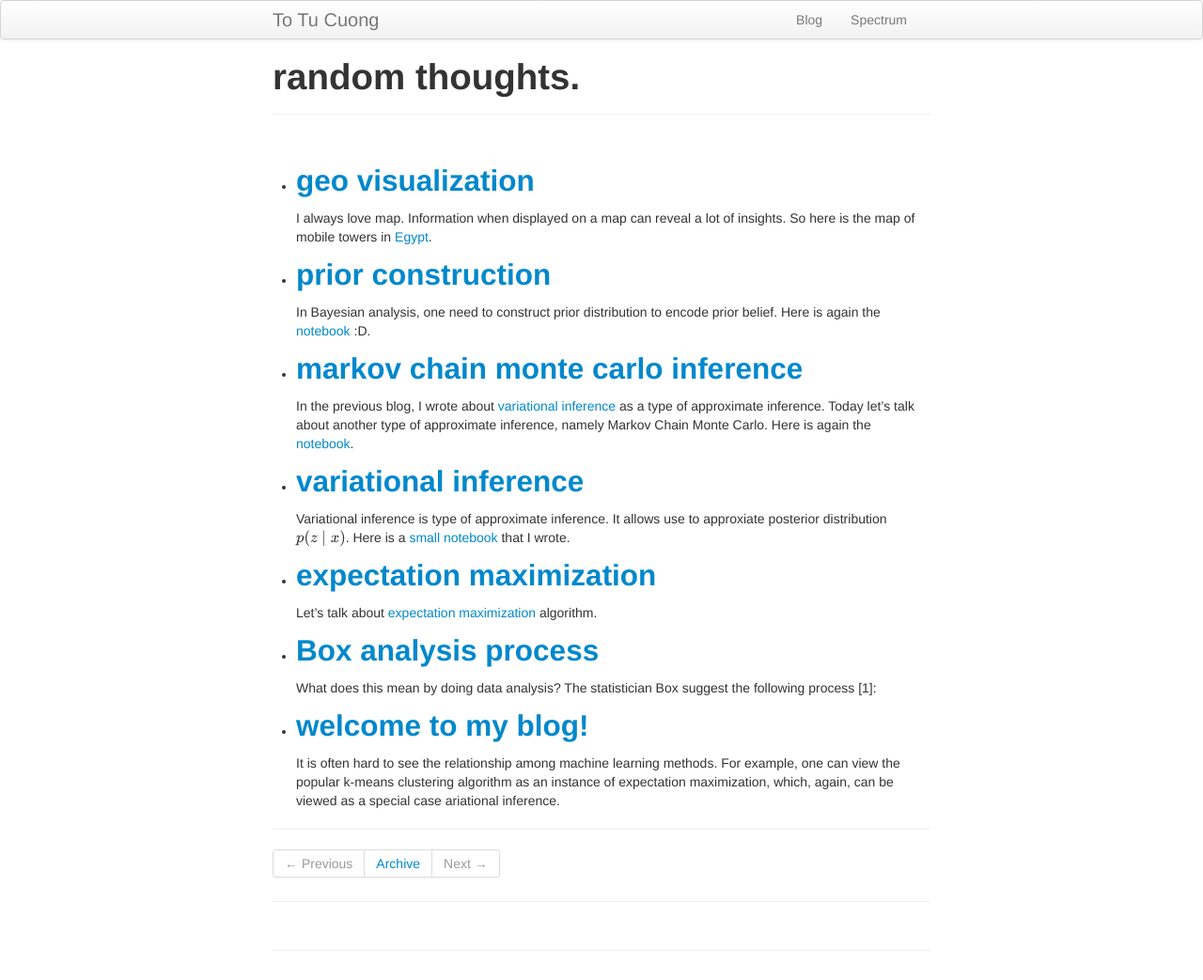
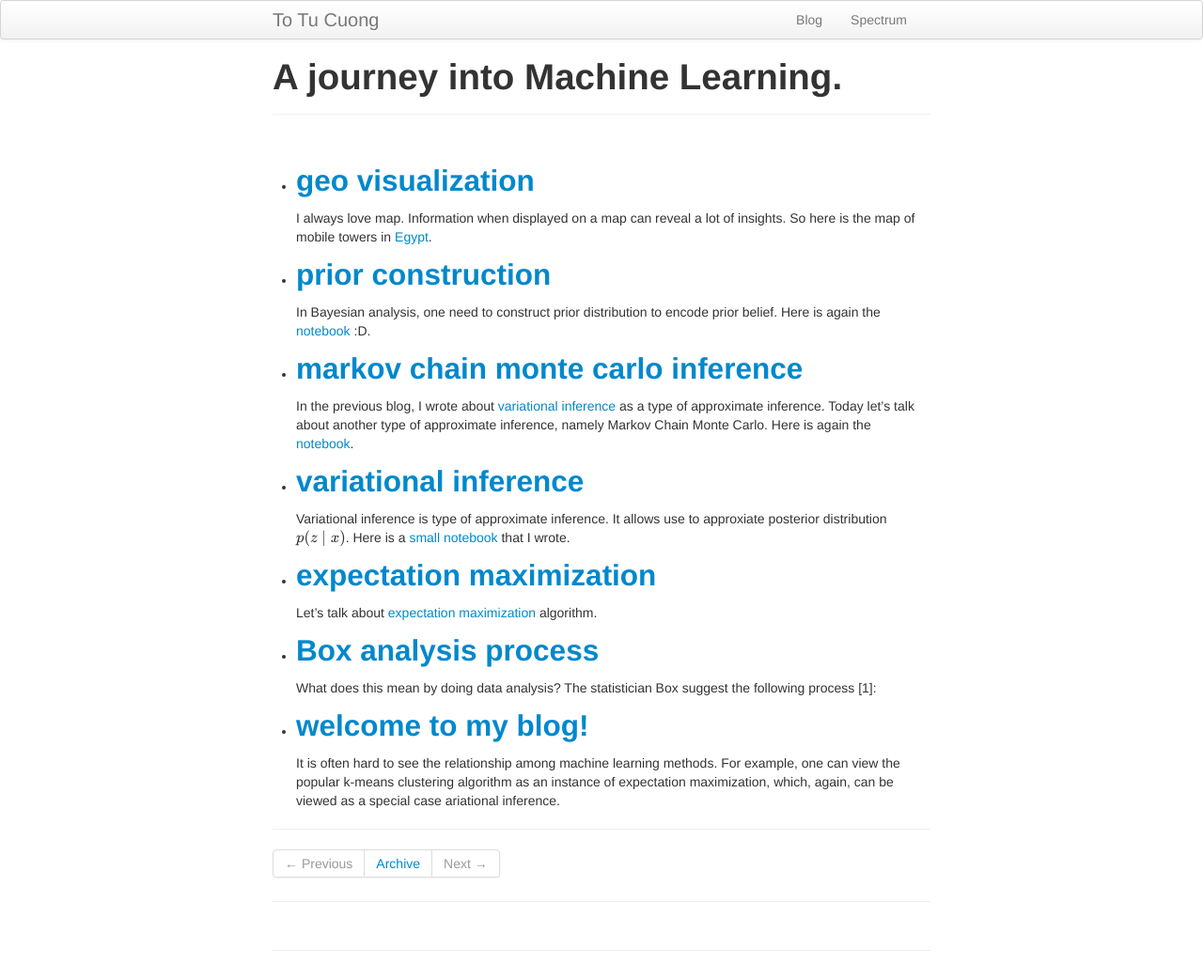
Before and after one commit to totucuong/totucuong.github.io, a Jekyll site: the page built from pages/bda.md, in a window 1280 px wide. Shown: the whole page at 94% size. Built offline with Jekyll 4.4.1, drawn with Linux system fonts in a browser that asks for light colours; formulas are drawn with MathJax 3.

Commit message:
update blog title

```diff
--- a/pages/bda.md
+++ b/pages/bda.md
@@ -1,6 +1,6 @@
 ---
 layout: post
-title: random thoughts.
+title: A journey into Machine Learning.
 description: A blog that aims to explain machine learning concepts intuitively.
 ---
 
```
